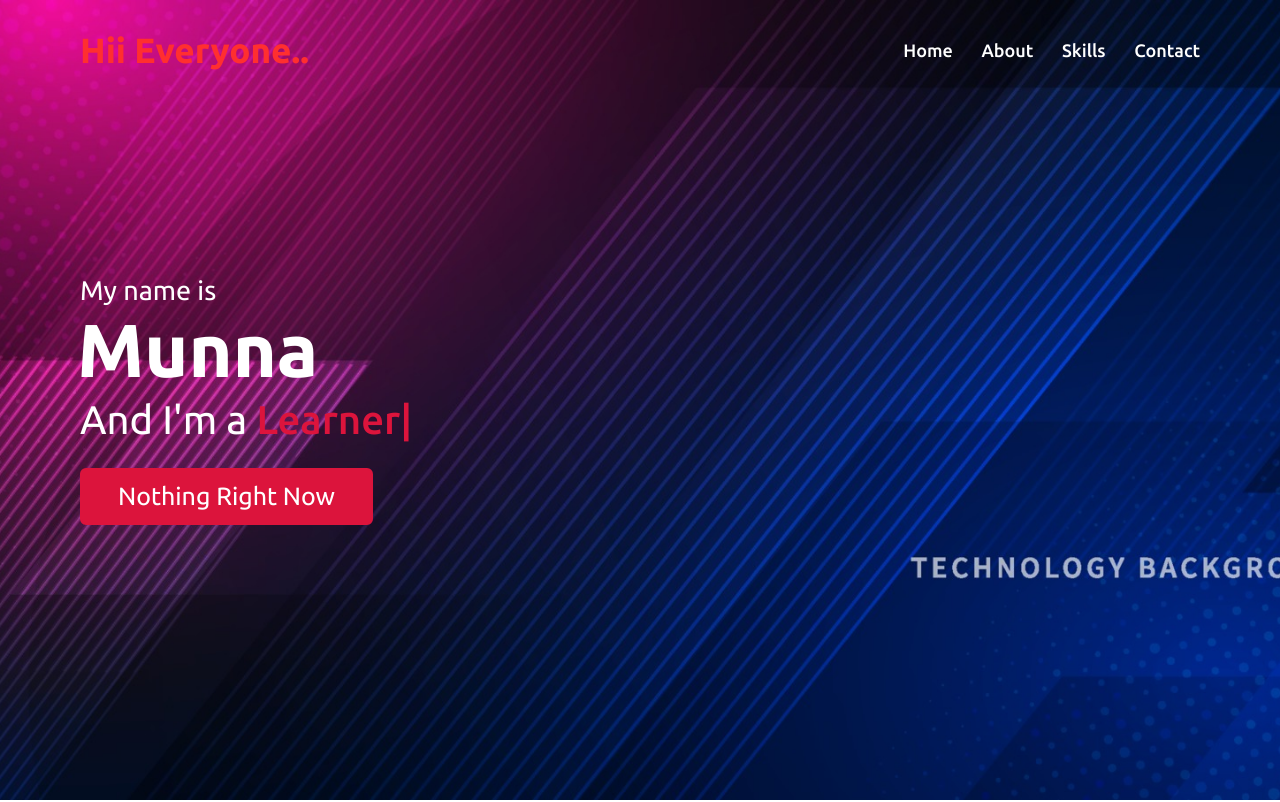
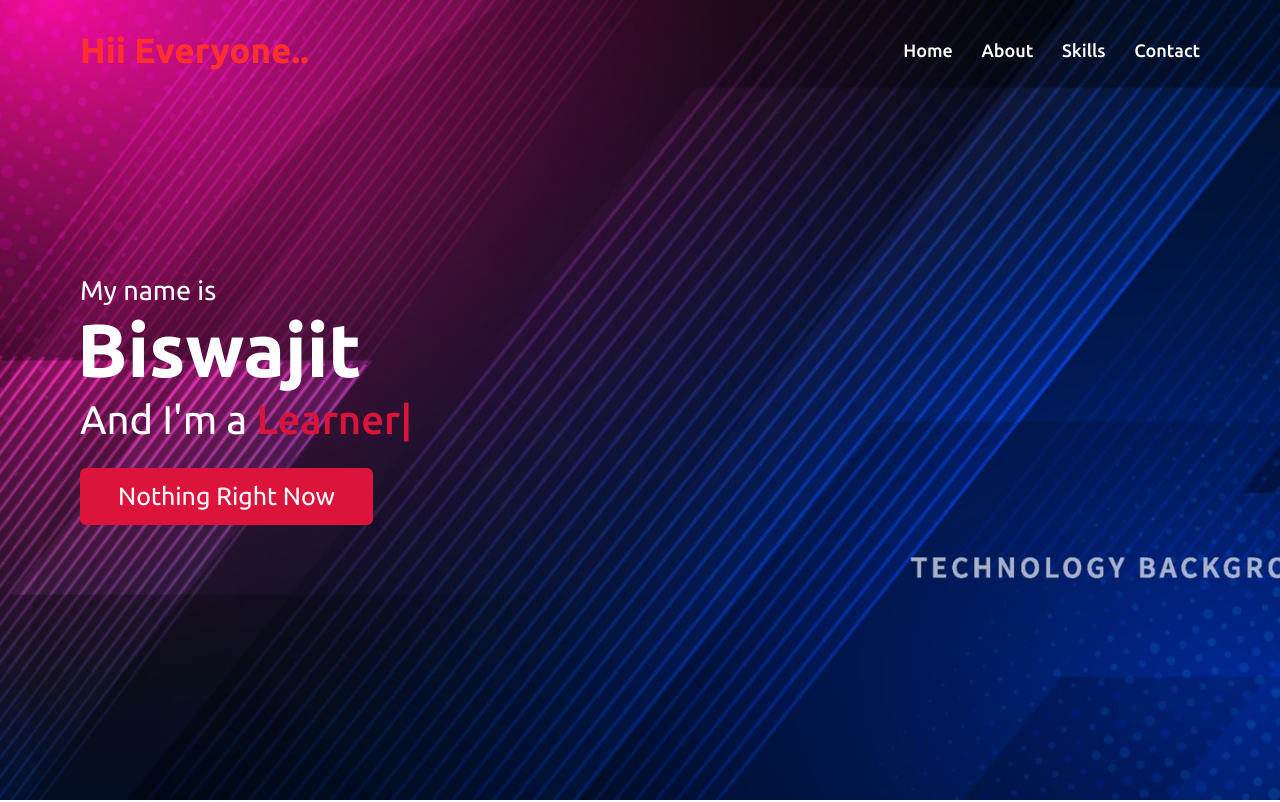
Before and after one commit to LearnWithBiswajit/Website-Hosting-Nginx, a plain HTML site: page index.html in a window 1280 px wide. Shown: the top 802 px of the page. Drawn offline with nearby package versions, Linux system fonts and the light colour scheme.

Commit message:
Update index.html

```diff
--- a/index.html
+++ b/index.html
@@ -39,7 +39,7 @@
         <div class="max-width">
             <div class="home-content">
                 <div class="text-1">My name is</div>
-                <div class="text-2">Munna</div>
+                <div class="text-2">Biswajit</div>
                 <div class="text-3">And I'm a <span class="typing"> </span></div>
                 <a href="#">Nothing Right Now</a>
             </div>
```
